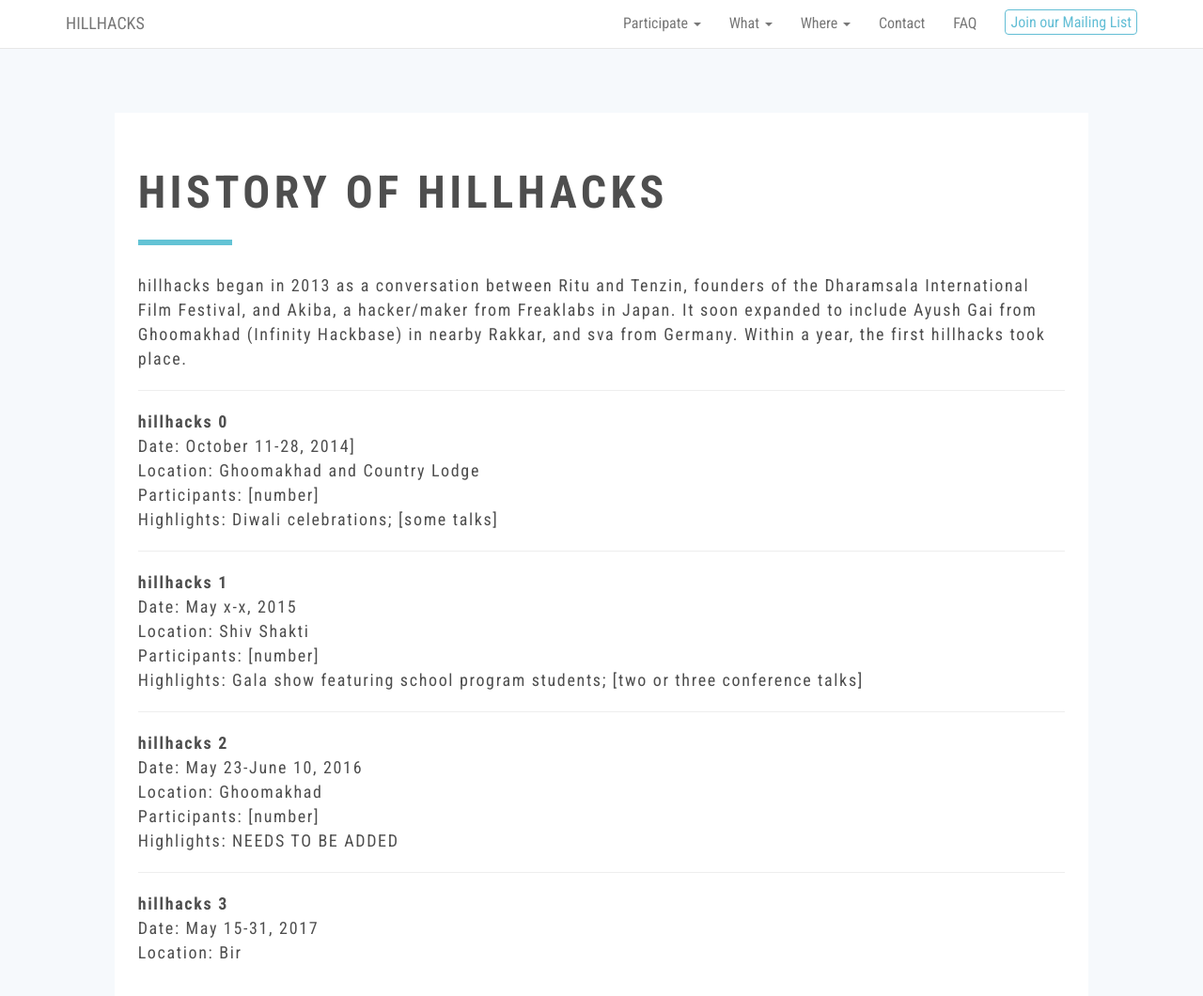
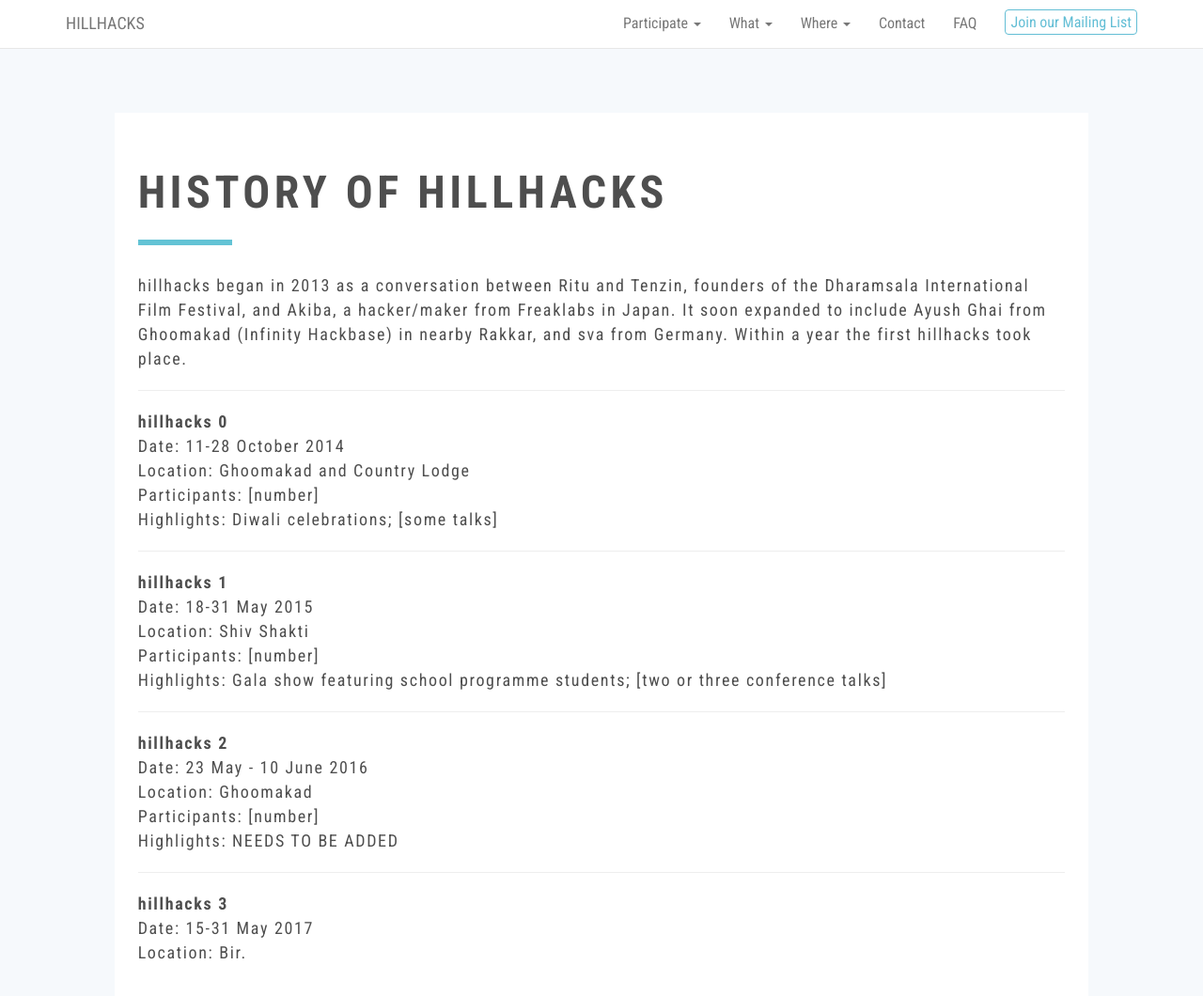
Before and after one commit to hillhacks/website, a Jekyll site: the page built from history-of-hillhacks.html, in a window 1280 px wide and 1182 px high. Shown: the top 1060 px of the window at 94% size. Built offline with Jekyll 4.4.1, drawn with Linux system fonts in a browser that asks for light colours; nearby versions of some CDN libraries; comment, search, counter and statistics services are not loaded.

Commit message:
history: spelling, dates of previous editions

```diff
--- a/history-of-hillhacks.html
+++ b/history-of-hillhacks.html
@@ -4,12 +4,21 @@ title: History of hillhacks
 permalink: /history-of-hillhacks.html
 ---
 
-<p>hillhacks began in 2013 as a conversation between Ritu and Tenzin, founders of the Dharamsala International Film Festival, and Akiba, a hacker/maker from Freaklabs in Japan. It soon expanded to include Ayush Gai from Ghoomakhad (Infinity Hackbase) in nearby Rakkar, and sva from Germany. Within a year, the first hillhacks took place.</p><hr>
+<p>hillhacks began in 2013 as a conversation between Ritu and Tenzin, founders
+of the Dharamsala International Film Festival, and Akiba, a hacker/maker from
+Freaklabs in Japan.  It soon expanded to include Ayush Ghai from Ghoomakad
+(Infinity Hackbase) in nearby Rakkar, and sva from Germany.  Within a year the
+first hillhacks took place.</p><hr>
 
-<p><b>hillhacks 0</b><br>Date: October 11-28, 2014]<br>Location: Ghoomakhad and Country Lodge<br>Participants: [number]<br>Highlights: Diwali celebrations; [some talks]</p><hr>
+<p><b>hillhacks 0</b><br>Date: 11-28 October 2014<br>Location: Ghoomakad and
+Country Lodge<br>Participants: [number]<br>Highlights: Diwali celebrations;
+[some talks]</p><hr>
 
-<p><b>hillhacks 1</b><br>Date: May x-x, 2015<br>Location:  Shiv Shakti<br>Participants: [number]<br>Highlights: Gala show featuring school program students; [two or three conference talks]</p><hr>
+<p><b>hillhacks 1</b><br>Date: 18-31 May 2015<br>Location:  Shiv
+Shakti<br>Participants: [number]<br>Highlights: Gala show featuring school
+programme students; [two or three conference talks]</p><hr>
 
-<p><b>hillhacks 2</b><br>Date: May 23-June 10, 2016<br>Location:  Ghoomakhad<br>Participants: [number]<br>Highlights: NEEDS TO BE ADDED</p><hr>
+<p><b>hillhacks 2</b><br>Date: 23 May - 10 June 2016<br>Location:
+Ghoomakad<br>Participants: [number]<br>Highlights: NEEDS TO BE ADDED</p><hr>
 
-<p><b>hillhacks 3</b><br>Date: May 15-31, 2017<br>Location:  Bir</p>
+<p><b>hillhacks 3</b><br>Date: 15-31 May 2017<br>Location: Bir.</p>
```
